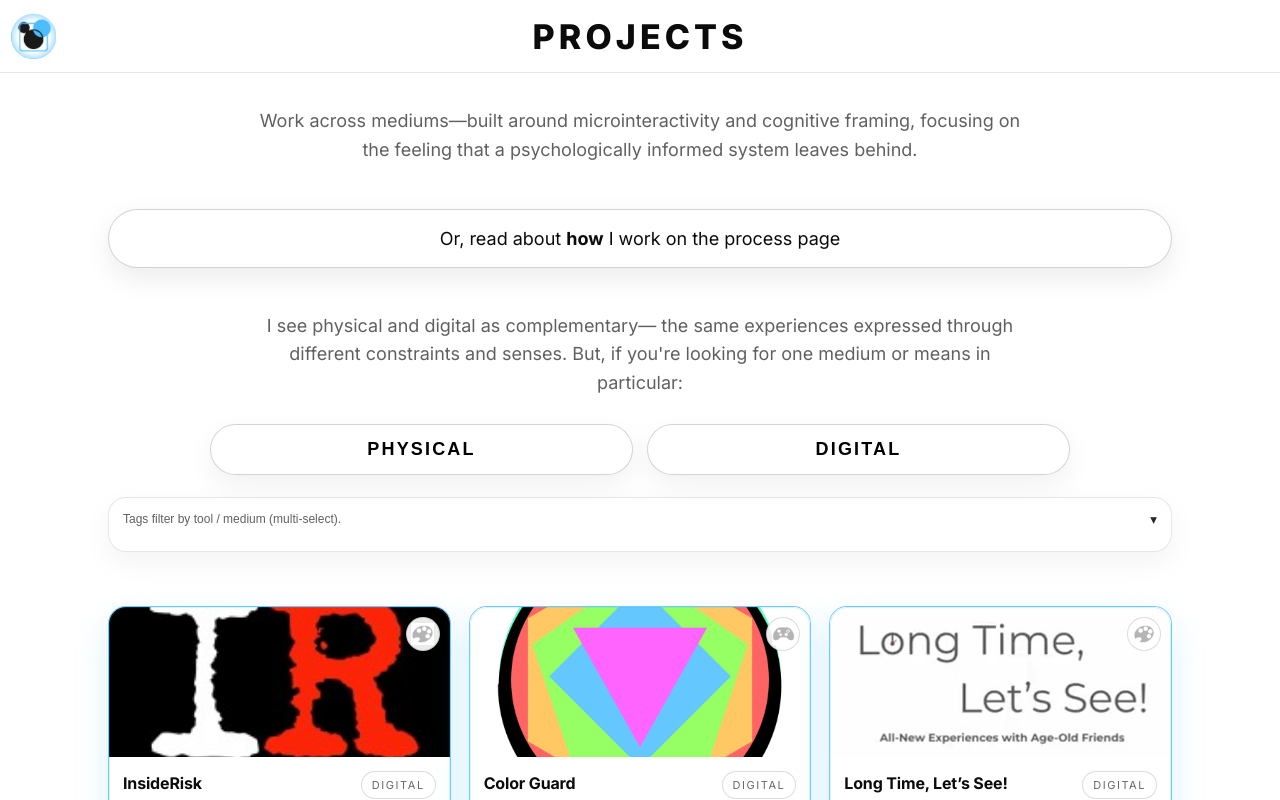
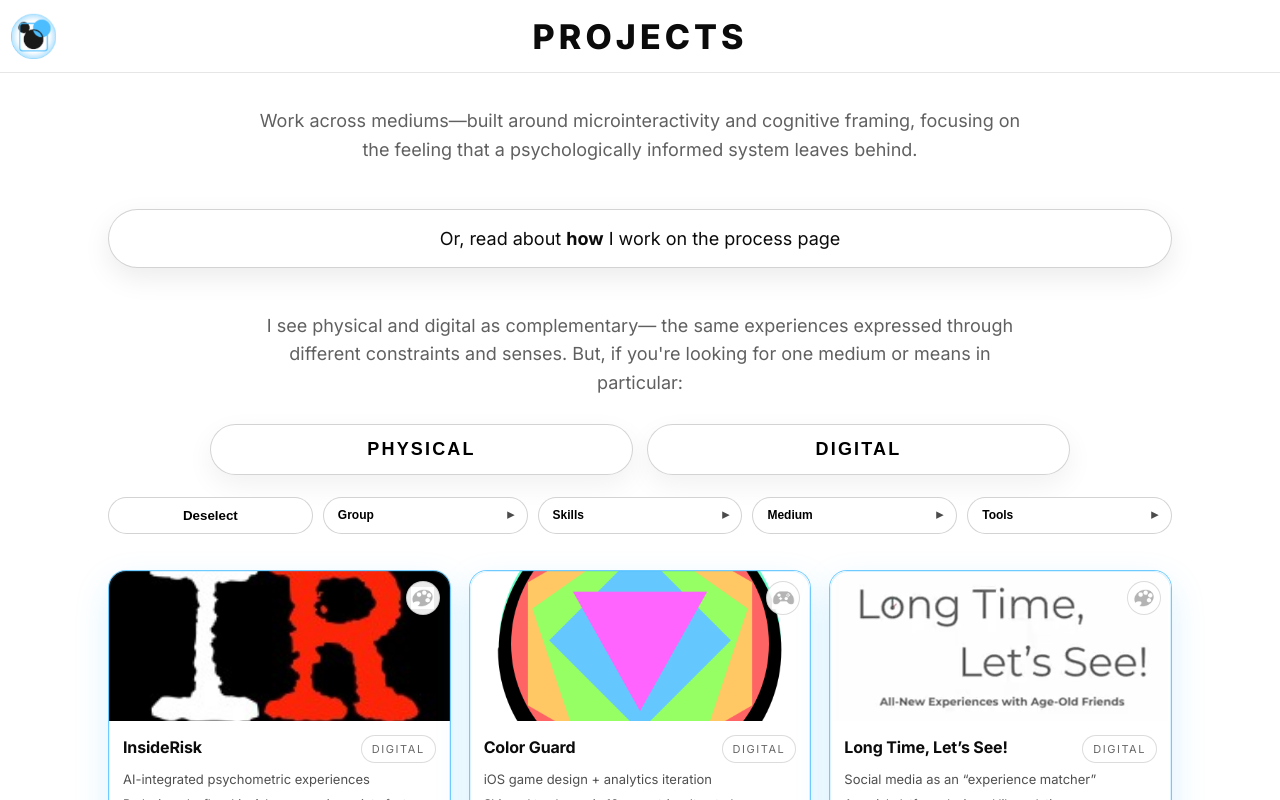
Before and after one commit to thirdmouse/portfolio, a Next.js app: page /projects in a window 1280 px wide. Built offline with nearby package versions, Linux system fonts and the light colour scheme.

Commit message:
parent edits

```diff
--- a/src/app/projects/page.jsx
+++ b/src/app/projects/page.jsx
@@ -14,24 +14,6 @@ import MobileNav from "../../components/MobileNav";
  * - Cards with href get a subtle blue "hasLink" highlight
  * - Cards without href open a fullscreen modal (inspired by Process example boxes)
  */
-
-const TAGS = [
-  { key: "figma", label: "Figma" },
-  { key: "miro", label: "Miro" },
-  { key: "demo", label: "Playable Demo" },
-  { key: "video-editing", label: "Video Editing (Premiere, Final Cut)" },
-  { key: "game-engine", label: "Game Engine (Unity, Unreal)" },
-  { key: "physical-design", label: "Physical Design" },
-  { key: "event-design", label: "Event Design" },
-  { key: "sensory-design", label: "Sensory Design" },
-  { key: "engineering", label: "Engineering" },
-  { key: "programming", label: "Programming (C#, Python, React, Matlab)" },
-  { key: "data-analysis", label: "Data Analysis" },
-  { key: "prototyping", label: "Prototyping" },
-  { key: "manufacturing", label: "Manufacturing" },
-  { key: "performance", label: "Performance" },
-  { key: "user", label: "User Testing" },
-];
 function Collapsible({ isOpen, children, className = "" }) {
   const innerRef = React.useRef(null);
   const [height, setHeight] = React.useState(0);
@@ -71,6 +53,16 @@ function hashToMedium(hash) {
 }
 
 export default function ProjectsPage() {
+  const [openDropdowns, setOpenDropdowns] = React.useState(() => new Set());
+
+const toggleDropdown = (id) => {
+  setOpenDropdowns((prev) => {
+    const next = new Set(prev);
+    if (next.has(id)) next.delete(id);
+    else next.add(id);
+    return next;
+  });
+};
   const [tagsOpen, setTagsOpen] = React.useState(false);
 
     const CATEGORY_META = React.useMemo(
@@ -82,7 +74,6 @@ export default function ProjectsPage() {
     }),
     []
   );
-
 const projects = React.useMemo(
   () => [
     {
@@ -91,223 +82,342 @@ export default function ProjectsPage() {
       subtitle: "AI-integrated psychometric experiences",
       description:
         "Redesigned a flagship 4-hour experience into fast, modular delivery—keeping immersion while scaling to enterprise clients.",
+      // TODO: add additional longform blocks / images / metrics
       category: "design",
       medium: "digital",
-        tags: ["figma", "programming", "data-analysis"],
+      tags: [
+        "team",
+        "management",
+        "prototyping",
+        "agile",
+        "ux-research",
+        "data-analysis",
+        "video-editing",
+        "film",
+        "design",
+        "engineering",
+        "event",
+        "miro",
+        "figma",
+        "programming",
+      ],
       href: "/projects/inside-risk",
       thumbSrc: "/images/ir.jpeg",
+      // TODO: caseStudy: { role: "", outcome: (<>...</>) }
     },
+
     {
       id: "color-guard",
       title: "Color Guard",
       subtitle: "iOS game design + analytics iteration",
       description:
         "Shipped to players in 10+ countries. Iterated economy + anti-fun mitigation using playtests and telemetry.",
+      // TODO: add playtest notes / charts / iteration snapshots
       category: "games",
       medium: "digital",
-        tags: ["game-engine", "programming", "data-analysis"],
+      tags: [
+        "solo",
+        "prototyping",
+        "agile",
+        "ux-research",
+        "video-editing",
+        "game",
+        "design",
+        "unity",
+        "programming",
+      ],
       href: "/projects/color-guard",
       thumbSrc: "/images/feat-b.jpg",
     },
+
     {
       id: "long-time-lets-see",
       title: "Long Time, Let’s See!",
       subtitle: "Social media as an “experience matcher”",
       description:
         "A social platform designed like a dating app—optimized to get users off the app and into new experiences.",
+      // TODO: add concept flow / screens / user value prop
       category: "design",
       medium: "digital",
-        tags: ["figma", "prototyping"],
+      tags: [
+        "team",
+        "prototyping",
+        "ux-research",
+        "design",
+        "engineering",
+        "miro",
+        "figma",
+        "programming",
+      ],
       href: "/projects/long-time-lets-see",
       thumbSrc: "/images/feat-c.jpg",
     },
 
-      // Existing thumbnails (kept) — add richer metadata + some are modal-only for now.
     {
       id: "wcal",
       title: "Want Cake, Am Lazy",
       subtitle: "Puzzle-Box Game (Demo and Miro board)",
       description:
         "Emergent gameplay through puzzle-box design. Prototyped with paper models, streamlining dev process and revealing what people actually wanted to do, rather than designing towards arbitrary goals.",
+      // TODO: add short summary text box (problem / approach / result)
       category: "games",
       medium: "Both",
-        tags: ["prototyping", "miro", "game-engine", "physical-design", "programming", "demo", "prototyping", "user"],
+      tags: [
+        "solo",
+        "prototyping",
+        "ux-research",
+        "game",
+        "design",
+        "miro",
+        "unity",
+        "programming",
+        "manufacturing",
+        "cad",
+      ],
       thumbSrc: "/images/thumbs/wcal.png",
       caseStudy: {
         role: "Designer (independent)",
-          outcome:
-            (
+        // TODO: split into sections (problem / prototype / learnings / next)
+        outcome: (
           <>
+            {/* TODO: add a 1–2 sentence “Outcome summary” here */}
+
             WCAL was inspired by Rube Goldberg machines and 'Please, Don't Touch Anything.' It required players to develop adventurous solutions in a completely normal room to reach cake across it.
+
+            {/* TODO: image + caption blocks */}
             <div className="caseImageWrapper">
               <img className="caseimage" src="/images/thumbs/wcal.png" alt="" aria-hidden="true" />
               <div className="caseImageCaption">
                 <span className="caseImageCaptionText">
+                  {/* TODO: caption text */}
                   Title screen and view of the room in the demo.
                 </span>
               </div>
             </div>
-    <br/>
-    To prototype, I realized that any digital version would require a complex AI-integrated physics system- or, I could actually harness <strong>user creativity.</strong>
 
-    <br/>
-    <br/>
-    I built a physical model with as many odd appliances as could be made apparent, and let people run wild- I documented it on
-      <a
-        href="https://miro.com/app/board/uXjVJl-U6CY=/?share_link_id=520286821732"
-        target="_blank"
-        rel="noreferrer"
-        className="underline"
-      >
-       a Miro board
-      </a>, and it resulted in <a
-        href="https://charlie-patton.itch.io/want-cake-am-lazy"
-        target="_blank"
-        rel="noreferrer"
-        className="underline"
-      >
-        this demo
-      </a>. Try starting a fire and making a boat; or using a vent to blow a slice of cake to you!
-      <div className="caseImageWrapper">
-        <img className="caseimage" src="/images/thumbs/wcal.png" alt="" aria-hidden="true" />
-        <div className="caseImageCaption">
-          <span className="caseImageCaptionText">
-            Title screen and view of the room in the demo.
-          </span>
-        </div>
-      </div>
+            {/* TODO: add more text blocks / links / second image */}
           </>
-)
+        ),
       },
     },
+
     {
       id: "closet",
       title: "Closet",
       subtitle: "Cinematography + editing study",
       description:
         "Video-editing and cinematography experiment seeking to create horror through the unexpected and uncanny.",
+      // TODO: add embed / stills / edit notes
       category: "film",
       medium: "digital",
-        tags: ["video-editing"],
+      tags: ["solo", "video-editing"],
       thumbSrc: "/images/thumbs/closet.png",
     },
+
+    {
+      id: "heat",
+      title: "Heat",
+      subtitle: "Editing + narrative rhythm",
+      description:
+        "A film edit focused on intensity curves: when to compress, when to linger, and where to let silence land.",
+      // TODO: add edit breakdown / before-after clips
+      category: "film",
+      medium: "digital",
+      tags: ["solo", "video-editing", "film"],
+      thumbSrc: "/images/thumbs/heat.png",
+    },
+
+    {
+      id: "storyvox",
+      title: "Storyvox",
+      subtitle: "Assistive OCR reader",
+      description:
+        "Capstone product engineering project: a reader that bridges text recognition to usable, human-centered output.",
+      // TODO: add system diagram / user flow / testing notes
+      category: "engineering",
+      medium: "digital",
+      tags: ["team", "management", "ux-research", "engineering", "programming", "manufacturing", "cad"],
+      thumbSrc: "/images/thumbs/storyvox.png",
+    },
+
+    {
+      id: "touchscreen",
+      title: "Touchscreen Experiments",
+      subtitle: "Novel interaction affordances",
+      description:
+        "Iterated on unconventional touch input patterns to understand what feels intuitive, playful, and precise.",
+      // TODO: add gifs / interaction notes / prototype links
+      category: "design",
+      medium: "digital",
+      tags: ["solo", "ux-research", "sensory-design", "data-analysis", "design", "engineering", "unity", "programming"],
+      thumbSrc: "/images/thumbs/ts.png",
+    },
+
     {
       id: "curses",
       title: "Curses!",
       subtitle: "Physical Card Game (Downloadable and Playable)",
       description:
         "Designed social mechanics to coax group play and break negative loops, toward laughter-first participation.",
+      // TODO: add print-and-play link / photos / rules snippet
       category: "games",
       medium: "physical",
-        tags: ["physical-design", "sensory-design", "demo", "prototyping", "user"],
+      tags: ["solo", "prototyping", "ux-research", "game", "design", "manufacturing"],
       thumbSrc: "/images/thumbs/curses.png",
       caseStudy: {
         role: "Designer (independent)",
-          outcome: "engaged"
-        }
+        outcome: (
+          <>
+            {/* TODO: add outcome text + images */}
+          </>
+        ),
       },
+    },
+
     {
-        id: "touchscreen",
-        title: "Touchscreen Experiments",
-        subtitle: "Novel interaction affordances",
+      id: "acropolis",
+      title: "Live from the Acropolis",
+      subtitle: "Performance + spatial staging",
       description:
-          "Iterated on unconventional touch input patterns to understand what feels intuitive, playful, and precise.",
+        "Designed a live experience with emphasis on audience flow, sightlines, and sensory “moments.”",
+      // TODO: add staging plan / photos / reflection
       category: "design",
-        medium: "digital",
-        tags: ["prototyping", "programming"],
-        thumbSrc: "/images/thumbs/ts.png",
+      medium: "physical",
+      tags: ["solo", "sensory-design", "video-editing", "event"],
+      thumbSrc: "/images/thumbs/athens.png",
     },
+
+    // --- These next ones appear in the spreadsheet but not in your pasted code earlier.
+    // Keeping them here with clear placeholders so you can fill them in.
+
     {
-        id: "storyvox",
-        title: "Storyvox",
-        subtitle: "Assistive OCR reader",
+      id: "kojima-ovl",
+      title: "Kojima @ OVL",
+      subtitle: "TODO: subtitle",
+      description: "TODO: short description",
+      // TODO: add longform text blocks / links
+      category: "design",
+      medium: "physical",
+      tags: ["team", "management", "sensory-design", "design", "event"],
+      thumbSrc: "/images/thumbs/kojima.png", // TODO: set thumb path
+    },
+
+    {
+      id: "yale-historical-society",
+      title: "Yale Historical Society",
+      subtitle: "TODO: subtitle",
+      description: "TODO: short description",
+      // TODO: add longform text blocks / links
+      category: "design",
+      medium: "physical",
+      tags: ["team", "management", "data-analysis", "event", "manufacturing"],
+      thumbSrc: "/images/thumbs/yale.png", // TODO: set thumb path
+    },
+
+    {
+      id: "flannel",
+      title: "FLANNEL. (band)",
+      subtitle: "TODO: subtitle",
+      description: "TODO: short description",
+      // TODO: add longform text blocks / links
+      category: "design",
+      medium: "physical",
+      tags: ["team", "management", "design", "event"],
+      thumbSrc: "/images/thumbs/flannel.png", // TODO: set thumb path
+    },
+
+    {
+      id: "requiem-for-sisyphus",
+      title: "Requiem for Sisyphus",
+      subtitle: "Silent inspired slapstick comedy film",
       description:
-          "Capstone product engineering project: a reader that bridges text recognition to usable, human-centered output.",
-        category: "engineering",
-        medium: "digital",
-        tags: ["engineering", "programming", "data-analysis"],
-        thumbSrc: "/images/thumbs/storyvox.png",
-      },
-      {
-        id: "heat",
-        title: "Heat",
-        subtitle: "Editing + narrative rhythm",
-        description:
-          "A film edit focused on intensity curves: when to compress, when to linger, and where to let silence land.",
+        "Telling a classic story about two drunken cowboys, their conflict, and their inevitable coming-to-terms for a class in Stage Combat",
+      // TODO: add link / stills / edit notes
       category: "film",
       medium: "digital",
-        tags: ["video-editing"],
-        thumbSrc: "/images/thumbs/heat.png",
+      tags: ["team", "film", "video-editing"],
+      thumbSrc: "/images/thumbs/sisyphus.png",
     },
+
     {
       id: "guerra",
       title: "Guerra de Discretos",
       subtitle: "Systems-first game design",
       description:
         "Shipped game experiment exploring rules as “experience levers”—balance, pacing, and player intent.",
+      // TODO: add ruleset / balancing notes
       category: "games",
       medium: "digital",
-        tags: ["game-engine", "programming"],
+      tags: ["team", "game", "design", "manufacturing"],
       thumbSrc: "/images/thumbs/guerra.png",
     },
+
     {
       id: "rover",
       title: "Lil' Dipper Rover",
       subtitle: "Prototyping a physical system",
       description:
         "Built and iterated a small rover concept—mechanics, fabrication constraints, and test-driven iteration.",
+      // TODO: add build photos / iteration notes
       category: "engineering",
       medium: "physical",
-        tags: ["engineering", "prototyping", "manufacturing"],
+      tags: ["team", "management", "agile", "engineering", "programming", "manufacturing"],
       thumbSrc: "/images/thumbs/rover.png",
     },
+
     {
-        id: "sisyphus",
-        title: "Requiem for Sisyphus",
-        subtitle: "Vaudeville-Silent inspired slapstick comedy film",
+      id: "habitat",
+      title: "PLTW Habitat for Humanity",
+      subtitle: "End-to-end civil engineering project",
       description:
-          "Telling a classic story about two drunken cowboys, their conflict, and their inevitable coming-to-terms for a class in Stage Combat",
-        category: "film",
-        medium: "digital",
-        tags: ["video-editing", "performance"],
-        thumbSrc: "/images/thumbs/sisyphus.png",
+        "From planning to execution—physical constraints, stakeholder needs, and making complexity feel simple.",
+      // TODO: add drawings / deliverables
+      category: "engineering",
+      medium: "physical",
+      tags: ["solo", "engineering", "cad"],
+      thumbSrc: "/images/thumbs/habitat.png",
     },
+
     {
       id: "hanger",
       title: "Cart Hanger",
       subtitle: "Manufacturable physical design",
       description:
         "A hardware concept shaped by constraints: tolerances, assembly, and how objects teach use through form.",
+      // TODO: add CAD renders / manufacturing notes
       category: "engineering",
       medium: "physical",
-        tags: ["physical-design", "engineering", "manufacturing"],
+      tags: ["team", "prototyping", "agile", "ux-research", "engineering", "manufacturing", "cad"],
       thumbSrc: "/images/thumbs/hanger.png",
     },
+
     {
-        id: "acropolis",
-        title: "Live from the Acropolis",
-        subtitle: "Performance + spatial staging",
-        description:
-          "Designed a live experience with emphasis on audience flow, sightlines, and sensory “moments.”",
-        category: "design",
-        medium: "physical",
-        tags: ["event-design", "sensory-design"],
-        thumbSrc: "/images/thumbs/athens.png",
+      id: "neuroscience-research",
+      title: "Neuroscience Research",
+      subtitle: "TODO: subtitle",
+      description: "TODO: short description",
+      // TODO: add methods / findings
+      category: "engineering",
+      medium: "digital",
+      tags: ["solo", "data-analysis", "engineering", "programming"],
+      thumbSrc: "/images/thumbs/neuro.png", // TODO: set thumb path
     },
+
     {
-        id: "habitat",
-        title: "PLTW Habitat for Humanity",
-        subtitle: "End-to-end civil engineering project",
-        description:
-          "From planning to execution—physical constraints, stakeholder needs, and making complexity feel simple.",
+      id: "llm-research",
+      title: "LLM Research",
+      subtitle: "TODO: subtitle",
+      description: "TODO: short description",
+      // TODO: add methods / findings
       category: "engineering",
-        medium: "physical",
-        tags: ["engineering", "manufacturing"],
-        thumbSrc: "/images/thumbs/habitat.png",
+      medium: "digital",
+      tags: ["solo", "data-analysis", "engineering"],
+      thumbSrc: "/images/thumbs/llm.png", // TODO: set thumb path
     },
   ],
   []
 );
+
 
   // --- Physical / Digital state (synced to hash) ---
   const [medium, setMedium] = React.useState("all"); // "physical" | "digital" | "all"
@@ -350,19 +460,77 @@ export default function ProjectsPage() {
     return "";
   }, [medium]);
 
-  // --- Tag filter ---
-  const [activeTags, setActiveTags] = React.useState(() => new Set());
+  // --- Grouped filters (multi-select per group) ---
+const FILTER_GROUPS = [
+  {
+    id: "group",
+    label: "Group",
+    options: [
+      { key: "solo", label: "Solo" },
+      { key: "team", label: "Team" },
+    ],
+  },
+  {
+    id: "skills",
+    label: "Skills",
+    options: [
+      { key: "management", label: "Management" },
+      { key: "prototyping", label: "Prototyping" },
+      { key: "agile", label: "Agile" },
+      { key: "ux-research", label: "UX Research" },
+      { key: "sensory-design", label: "Sensory Design" },
+      { key: "data-analysis", label: "Data Analysis" },
+    ],
+  },
+  {
+    id: "medium",
+    label: "Medium",
+    options: [
+      { key: "game", label: "Game" },
+      { key: "film", label: "Film" },
+      { key: "design", label: "Design" },
+      { key: "engineering", label: "Engineering" },
+      { key: "event", label: "Event" },
+    ],
+  },
+  {
+    id: "tools",
+    label: "Tools",
+    options: [
+      { key: "miro", label: "Miro" },
+      { key: "figma", label: "Figma" },
+      { key: "unity", label: "Unity" },
+      { key: "programming", label: "Programming" },
+    ],
+  },
+];
 
-  const toggleTag = (key) => {
-    setActiveTags((prev) => {
-      const next = new Set(prev);
-      if (next.has(key)) next.delete(key);
-      else next.add(key);
+const [filters, setFilters] = React.useState(() => ({
+  group: new Set(),
+  skills: new Set(),
+  medium: new Set(),
+  tools: new Set(),
+}));
+
+const toggleFilter = (groupId, key) => {
+  setFilters((prev) => {
+    const next = { ...prev };
+    const set = new Set(next[groupId]);
+    if (set.has(key)) set.delete(key);
+    else set.add(key);
+    next[groupId] = set;
     return next;
   });
 };
 
-  const deselectAll = () => setActiveTags(new Set());
+const deselectAll = () => {
+  setFilters({
+    group: new Set(),
+    skills: new Set(),
+    medium: new Set(),
+    tools: new Set(),
+  });
+};
 
   // --- Modal ---
   const [openProjectId, setOpenProjectId] = React.useState(null);
@@ -378,18 +546,25 @@ export default function ProjectsPage() {
     window.addEventListener("keydown", onKeyDown);
     return () => window.removeEventListener("keydown", onKeyDown);
   }, []);
-
 const visibleProjects = React.useMemo(() => {
   return projects.filter((p) => {
     if (medium !== "all" && p.medium !== medium) return false;
 
-      // If no tags selected, don't filter by tag.
-      if (activeTags.size === 0) return true;
+    const tags = p.tags || [];
 
-      // OR match (any selected tag).
-      return p.tags?.some((t) => activeTags.has(t));
+    // For each group: if nothing selected, ignore that group.
+    // If selected, project must match at least one option from that group.
+    for (const g of FILTER_GROUPS) {
+      const selected = filters[g.id];
+      if (!selected || selected.size === 0) continue;
+
+      const hit = tags.some((t) => selected.has(t));
+      if (!hit) return false;
+    }
+
+    return true;
   });
-  }, [projects, medium, activeTags]);
+}, [projects, medium, filters]);
 
   return (
     <main className="projectsPageV2">
@@ -439,43 +614,49 @@ export default function ProjectsPage() {
 
         {/* Tags */}
         {/* Tags */}
-<div className="tagPanel" aria-label="Project tags">
+{/* Grouped filters row */}
+<div className="tagDropdownRow" aria-label="Project filters">
+  {/* far-left pill */}
+  <button className="tagClear" type="button" onClick={deselectAll}>
+    Deselect
+  </button>
+
+  {FILTER_GROUPS.map((g) => {
+    const count = filters[g.id]?.size || 0;
+    const isOpen = openDropdowns.has(g.id);
+
+    return (
+      <div key={g.id} className="tagDropdown">
         <button
-    className="tagPanelTop tagPanelToggle"
           type="button"
-    onClick={() => setTagsOpen((v) => !v)}
-    aria-expanded={tagsOpen}
-    aria-controls="projects-tags-collapsible"
+          className={`tagDropdownPill ${count ? "hasSelection" : ""}`}
+          onClick={() => toggleDropdown(g.id)}
+          aria-expanded={isOpen}
+          aria-controls={`tag-dd-${g.id}`}
         >
-    <div className="tagPanelTopLeft">
-      <div className="tagPanelHint">Tags filter by tool / medium (multi-select).</div>
-    </div>
+          <span className="tagDropdownLabel">
+            {g.label}{count ? ` (${count})` : ""}
+          </span>
 
-    <span className={`tagChevron ${tagsOpen ? "isOpen" : ""}`} aria-hidden="true">
+          <span className={`timelineChevron ${isOpen ? "isOpen" : ""}`} aria-hidden="true">
             ▾
           </span>
         </button>
 
-  <Collapsible isOpen={tagsOpen}>
-    <div id="projects-tags-collapsible">
-      <div className="tagPanelActions">
-        <button className="tagClear" type="button" onClick={deselectAll}>
-          Deselect all
-        </button>
-      </div>
-
+        <Collapsible isOpen={isOpen}>
+          <div id={`tag-dd-${g.id}`} className="tagDropdownMenu">
             <div className="tagGrid">
-        {TAGS.map((t) => {
-          const isOn = activeTags.has(t.key);
+              {g.options.map((opt) => {
+                const isOn = filters[g.id]?.has(opt.key);
                 return (
                   <button
-              key={t.key}
+                    key={opt.key}
                     className={`tagChip ${isOn ? "isOn" : ""}`}
                     type="button"
-              onClick={() => toggleTag(t.key)}
+                    onClick={() => toggleFilter(g.id, opt.key)}
                     aria-pressed={isOn}
                   >
-              {t.label}
+                    {opt.label}
                   </button>
                 );
               })}
@@ -483,6 +664,10 @@ export default function ProjectsPage() {
           </div>
         </Collapsible>
       </div>
+    );
+  })}
+</div>
+
 
       </header>
 
--- a/src/app/projects/projects.css
+++ b/src/app/projects/projects.css
@@ -116,6 +116,78 @@
   font-weight: 800;
   color: var(--ink);
   text-align: center;
+}
+.tagDropdownRow{
+  width: 100%;
+  display: grid;
+  grid-template-columns: repeat(5, minmax(0, 1fr));
+  gap: 10px;
+  align-items: start;
+}
+/* each dropdown "unit" */
+.tagDropdown{
+  flex: 1 1 0;          /* 5 equal columns */
+  position: relative;   /* needed if you overlay the menu */
+}
+
+/* the dropdown trigger pill */
+.tagDropdownPill{
+  border: 1px solid rgba(11,11,11,0.18);
+  background: #fff;
+  border-radius: 999px;
+  padding: 10px 14px;
+  cursor: pointer;
+  font-weight: 600;
+  display: inline-flex;
+  align-items: center;
+  gap: 10px;
+  transition: transform 180ms ease, box-shadow 180ms ease;
+  width: 100%;
+  justify-content: space-between;
+}.tagDropdownMenu .tagGrid{
+  display: flex;
+  flex-direction: column;
+  gap: 10px;
+}
+
+/* Make each option full-width (stacked) */
+.tagDropdownMenu .tagChip{
+  width: 100%;
+  justify-content: flex-start; /* text aligns nicely */
+}
+
+.tagDropdownPill:hover{
+  transform: translateY(-1px);
+  box-shadow: 0 12px 24px rgba(0,0,0,0.08);
+}
+
+.tagDropdownPill.hasSelection{
+  border-color: rgba(56,182,255,0.55);
+  box-shadow: 0 12px 24px rgba(56,182,255,0.14);
+}
+
+.tagDropdownLabel{
+  font-size: 12px;
+}
+
+/* collapsible (ResumeTimeline-style max-height) */
+.tagDropdownCollapsible{
+  overflow: hidden;
+  max-height: 0;
+  transition: max-height 260ms ease;
+}
+
+.tagDropdownCollapsibleInner{
+  padding-top: 10px;
+}
+
+/* dropdown menu surface */
+.tagDropdownMenu{
+  border: 1px solid rgba(11,11,11,0.12);
+  background: rgba(255,255,255,0.96);
+  border-radius: 16px;
+  padding: 12px;
+  box-shadow: 0 18px 40px rgba(0,0,0,0.10);
 }
 
 /* Header spacing (since title bar is sticky) */
@@ -258,6 +330,11 @@
   border-radius: 999px;
   padding: 10px 12px;
   cursor: pointer;
+  text-overflow: unset;
+  font-size: clamp(11px, 1.2vw, 14px);
+  overflow: hidden;
+  text-align: center;
+  word-break: normal;
   font-size: 12px;
   transition: background 180ms ease, border-color 180ms ease, transform 180ms ease;
 }
```
Also changed, not shown: src/app/page.jsx (+4 -4 lines), 1 other file (tests, documents, lock files or other folders). Lines whose indentation alone changed are shown as unchanged.
